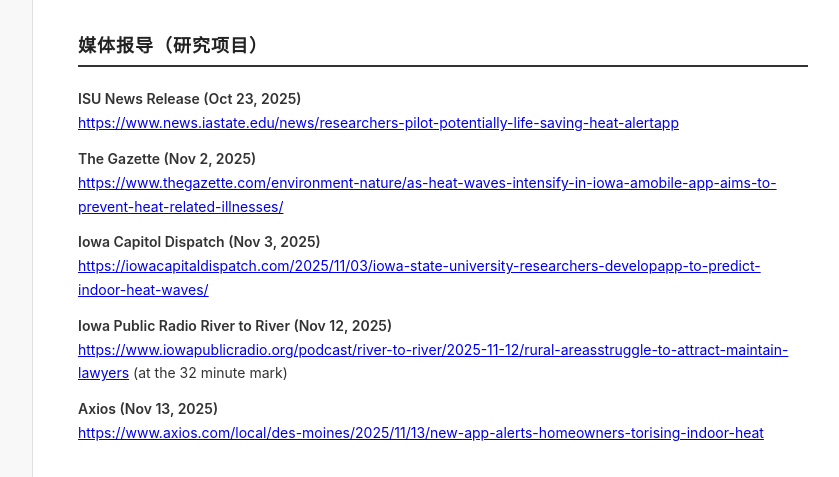
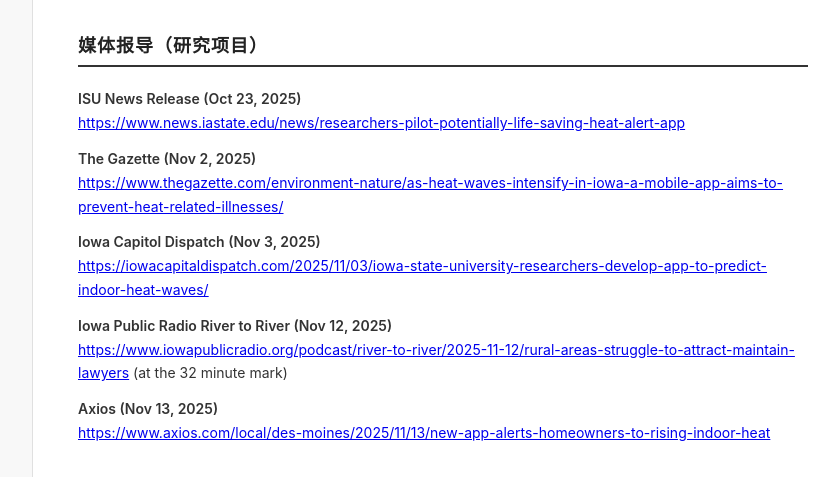
Before and after one commit to Tianny94/Chinese-CV, a plain HTML site: page index.html in a window 1280 px wide. Shown: the part 4077-4554 px from the top of the page, without its empty margins (337-1176 px from the left). Drawn offline with Linux system fonts and the light colour scheme.

Commit message:
index.html

```diff
--- a/index.html
+++ b/index.html
@@ -519,27 +519,27 @@
 
                 <div class="publication-item">
                     <strong>ISU News Release (Oct 23, 2025)</strong><br>
-                    <a href="https://www.news.iastate.edu/news/researchers-pilot-potentially-life-saving-heat-alertapp">https://www.news.iastate.edu/news/researchers-pilot-potentially-life-saving-heat-alertapp</a>
+                    <a href="https://www.news.iastate.edu/news/researchers-pilot-potentially-life-saving-heat-alert-app">https://www.news.iastate.edu/news/researchers-pilot-potentially-life-saving-heat-alert-app</a>
                 </div>
 
                 <div class="publication-item">
                     <strong>The Gazette (Nov 2, 2025)</strong><br>
-                    <a href="https://www.thegazette.com/environment-nature/as-heat-waves-intensify-in-iowa-amobile-app-aims-to-prevent-heat-related-illnesses/">https://www.thegazette.com/environment-nature/as-heat-waves-intensify-in-iowa-amobile-app-aims-to-prevent-heat-related-illnesses/</a>
+                    <a href="https://www.thegazette.com/environment-nature/as-heat-waves-intensify-in-iowa-a-mobile-app-aims-to-prevent-heat-related-illnesses/">https://www.thegazette.com/environment-nature/as-heat-waves-intensify-in-iowa-a-mobile-app-aims-to-prevent-heat-related-illnesses/</a>
                 </div>
 
                 <div class="publication-item">
                     <strong>Iowa Capitol Dispatch (Nov 3, 2025)</strong><br>
-                    <a href="https://iowacapitaldispatch.com/2025/11/03/iowa-state-university-researchers-developapp-to-predict-indoor-heat-waves/">https://iowacapitaldispatch.com/2025/11/03/iowa-state-university-researchers-developapp-to-predict-indoor-heat-waves/</a>
+                    <a href="https://iowacapitaldispatch.com/2025/11/03/iowa-state-university-researchers-develop-app-to-predict-indoor-heat-waves/">https://iowacapitaldispatch.com/2025/11/03/iowa-state-university-researchers-develop-app-to-predict-indoor-heat-waves/</a>
                 </div>
 
                 <div class="publication-item">
                     <strong>Iowa Public Radio River to River (Nov 12, 2025)</strong><br>
-                    <a href="https://www.iowapublicradio.org/podcast/river-to-river/2025-11-12/rural-areasstruggle-to-attract-maintain-lawyers">https://www.iowapublicradio.org/podcast/river-to-river/2025-11-12/rural-areasstruggle-to-attract-maintain-lawyers</a> (at the 32 minute mark)
+                    <a href="https://www.iowapublicradio.org/podcast/river-to-river/2025-11-12/rural-areas-struggle-to-attract-maintain-lawyers">https://www.iowapublicradio.org/podcast/river-to-river/2025-11-12/rural-areas-struggle-to-attract-maintain-lawyers</a> (at the 32 minute mark)
                 </div>
 
                 <div class="publication-item">
                     <strong>Axios (Nov 13, 2025)</strong><br>
-                    <a href="https://www.axios.com/local/des-moines/2025/11/13/new-app-alerts-homeowners-torising-indoor-heat">https://www.axios.com/local/des-moines/2025/11/13/new-app-alerts-homeowners-torising-indoor-heat</a>
+                    <a href="https://www.axios.com/local/des-moines/2025/11/13/new-app-alerts-homeowners-to-rising-indoor-heat">https://www.axios.com/local/des-moines/2025/11/13/new-app-alerts-homeowners-to-rising-indoor-heat</a>
                 </div>
         </div>
 
```
